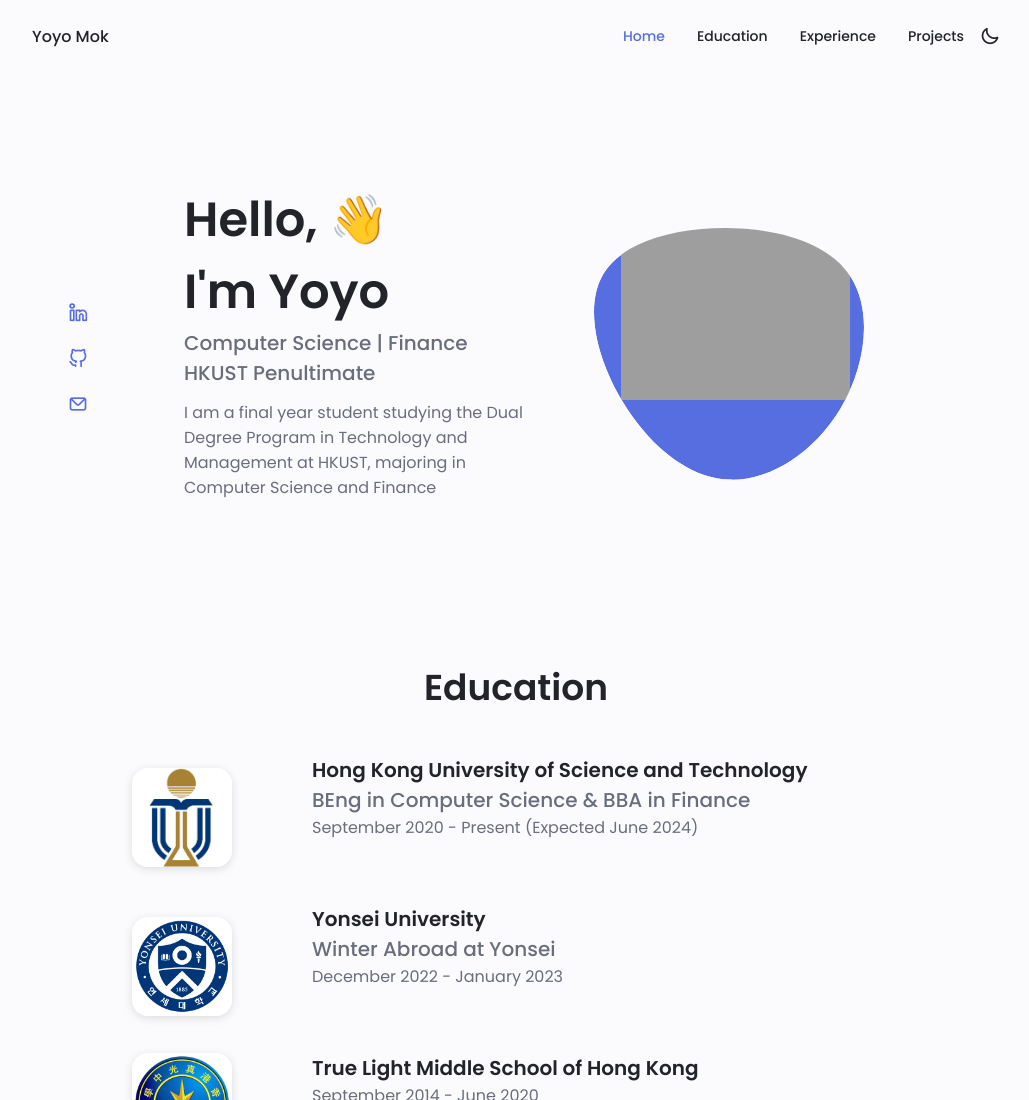
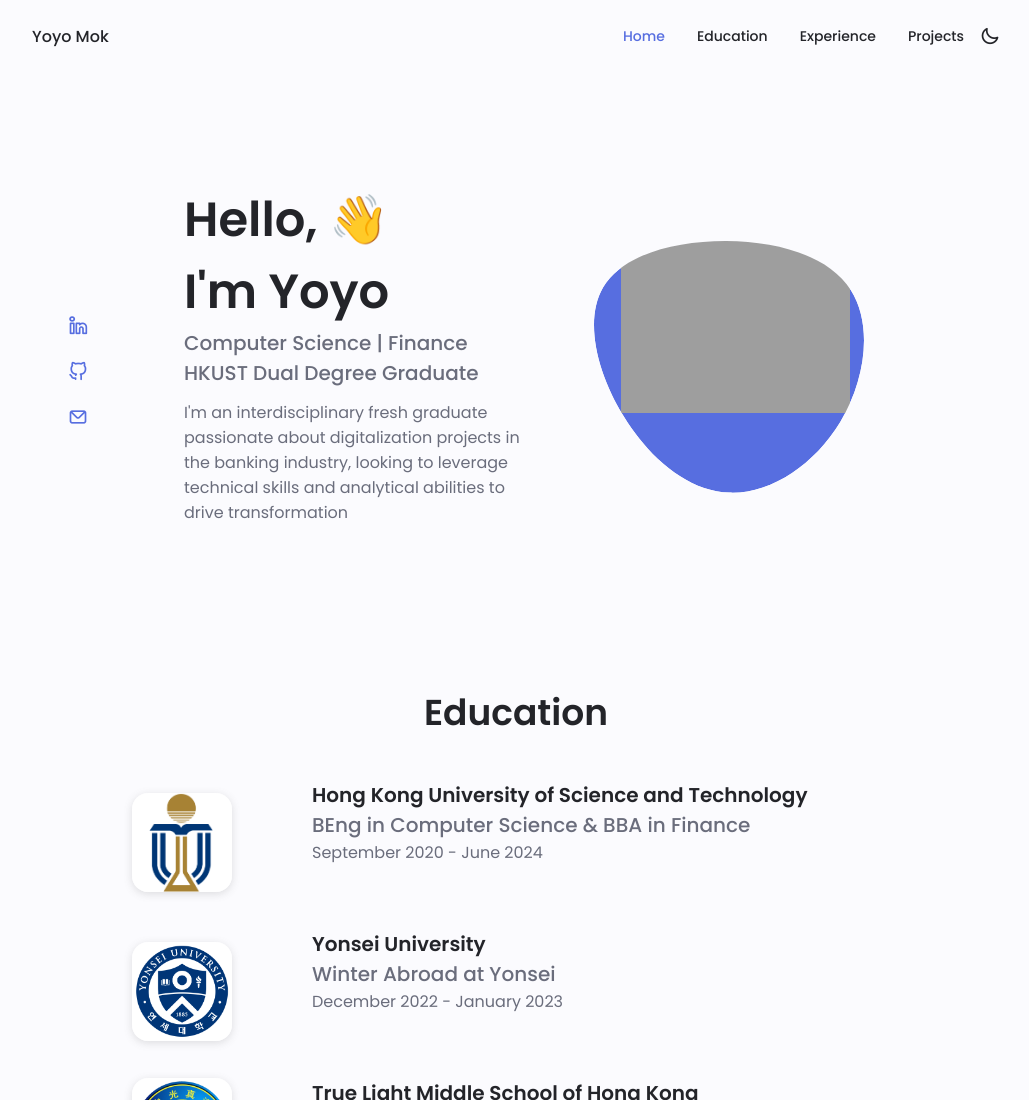
Before and after one commit to nymok/nymok.github.io, a plain HTML site: page index.html in a window 1280 px wide. Shown: the top 1100 px of the page, without its empty margins (124-1153 px from the left). Drawn offline with nearby package versions, Linux system fonts and the light colour scheme; grey boxes are pictures that could not be loaded.

Commit message:
Update Summary

```diff
--- a/index.html
+++ b/index.html
@@ -97,9 +97,8 @@
 
                         <div class="home_data">
                             <h1 class="home_title">Hello, 👋 <br />I'm Yoyo</h1>
-                            <h3 class="home_subtitle">Computer Science | Finance <br /> HKUST Penultimate</h3>
-                            <p class="home_description">I am a final year student studying the Dual Degree Program in Technology and Management at HKUST,
-                                majoring in Computer Science and Finance</p>
+                            <h3 class="home_subtitle">Computer Science | Finance <br /> HKUST Dual Degree Graduate</h3>
+                            <p class="home_description">I'm an interdisciplinary fresh graduate passionate about digitalization projects in the banking industry, looking to leverage technical skills and analytical abilities to drive transformation</p>
                         </div>
 
                     </div>
@@ -124,7 +123,7 @@
                         <br />
                         <span class="about_info_title">BEng in Computer Science & BBA in Finance </span>
                         <br />
-                        <span class="about_info_subtitle">September 2020 - Present (Expected June 2024) </span>
+                        <span class="about_info_subtitle">September 2020 - June 2024 </span>
                     </div>
                 </div>
 
```
